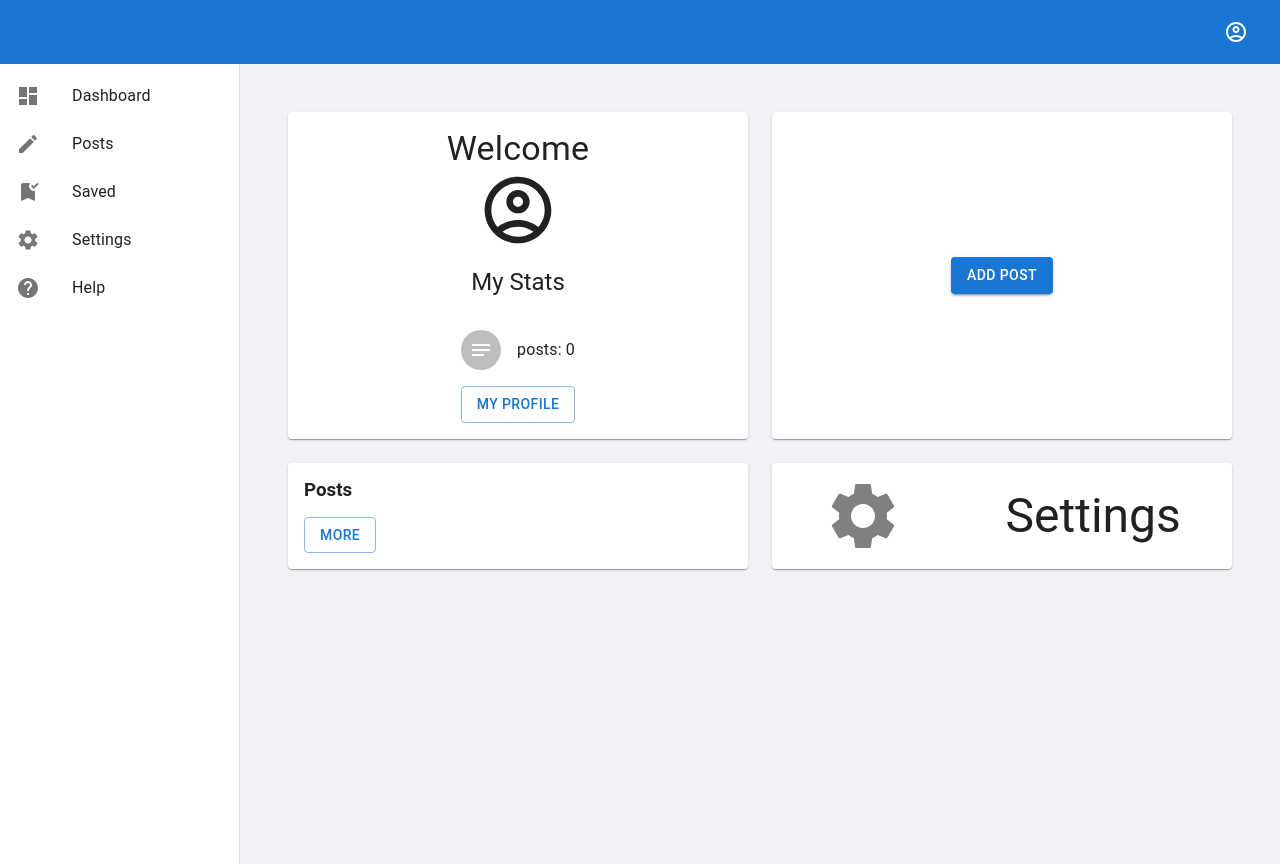
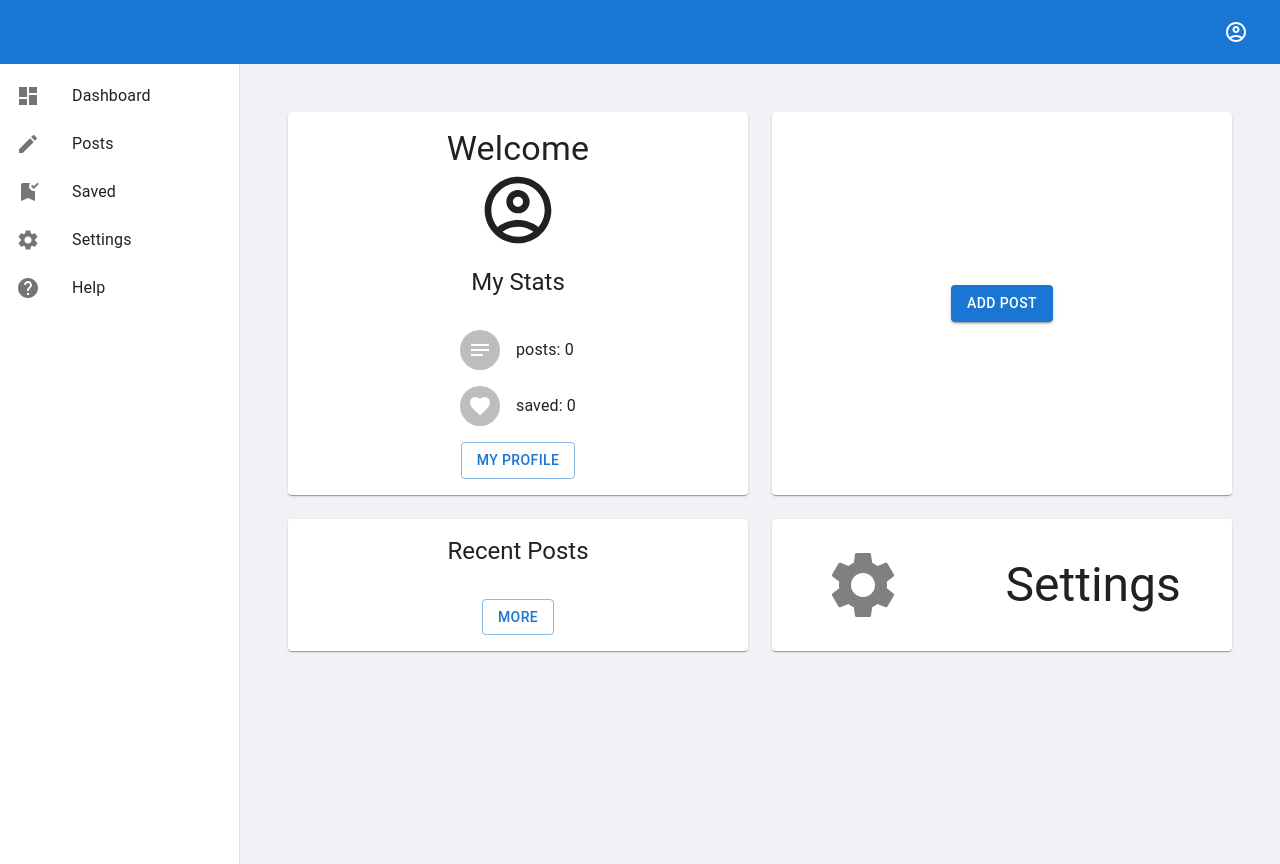
Before and after one commit to wojtek99955/mui-demo-website, a React (Create React App) app: page /dashboard in a window 1280 px wide. Built offline with nearby package versions, Linux system fonts and the light colour scheme.

Commit message:
saved coutner added

```diff
--- a/src/components/Dashboard/Dashboard.js
+++ b/src/components/Dashboard/Dashboard.js
@@ -11,6 +11,7 @@ import {
   ListItemText,
   ListItemAvatar,
   Avatar,
+  Box,
 } from "@mui/material";
 import { useContext } from "react";
 import { Context } from "../../ContextProvider";
@@ -18,6 +19,7 @@ import AccountCircleOutlinedIcon from "@mui/icons-material/AccountCircleOutlined
 import SettingsIcon from "@mui/icons-material/Settings";
 import NotesIcon from "@mui/icons-material/Notes";
 import { useNavigate } from "react-router-dom";
+import FavoriteIcon from "@mui/icons-material/Favorite";
 
 const StyledSettingsIcon = styled(SettingsIcon)`
   color: grey;
@@ -33,6 +35,7 @@ function Dashboard() {
   const { posts } = context;
 
   let navigate = useNavigate();
+  const likedPosts = posts.filter((notes) => notes.liked === true);
 
   return (
     <Grid container spacing={3} sx={{ padding: "3rem", height: "100%" }}>
@@ -62,6 +65,14 @@ function Dashboard() {
               </ListItemAvatar>
               <ListItemText primary={`posts: ${posts.length}`} />
             </ListItem>
+            <ListItem>
+              <ListItemAvatar>
+                <Avatar>
+                  <FavoriteIcon />
+                </Avatar>
+              </ListItemAvatar>
+              <ListItemText primary={`saved: ${likedPosts.length}`} />
+            </ListItem>
           </List>
           <Button variant="outlined" onClick={() => navigate("/profile")}>
             My profile
@@ -81,7 +92,9 @@ function Dashboard() {
       </Grid>
       <Grid item xs={12} md={6}>
         <Card sx={{ height: "100%", padding: "1rem" }}>
-          <h3>Posts</h3>
+          <Typography variant="h5" component="h3" align="center">
+            Recent Posts
+          </Typography>
           <List>
             {posts.slice(0, 4).map((post) => {
               return (
@@ -97,9 +110,11 @@ function Dashboard() {
               );
             })}
           </List>
-          <Button variant="outlined" onClick={() => navigate("/posts")}>
-            More
-          </Button>
+          <Box textAlign="center" mt={2}>
+            <Button variant="outlined" onClick={() => navigate("/posts")}>
+              More
+            </Button>
+          </Box>
         </Card>
       </Grid>
       <Grid item xs={12} md={6}>
```
